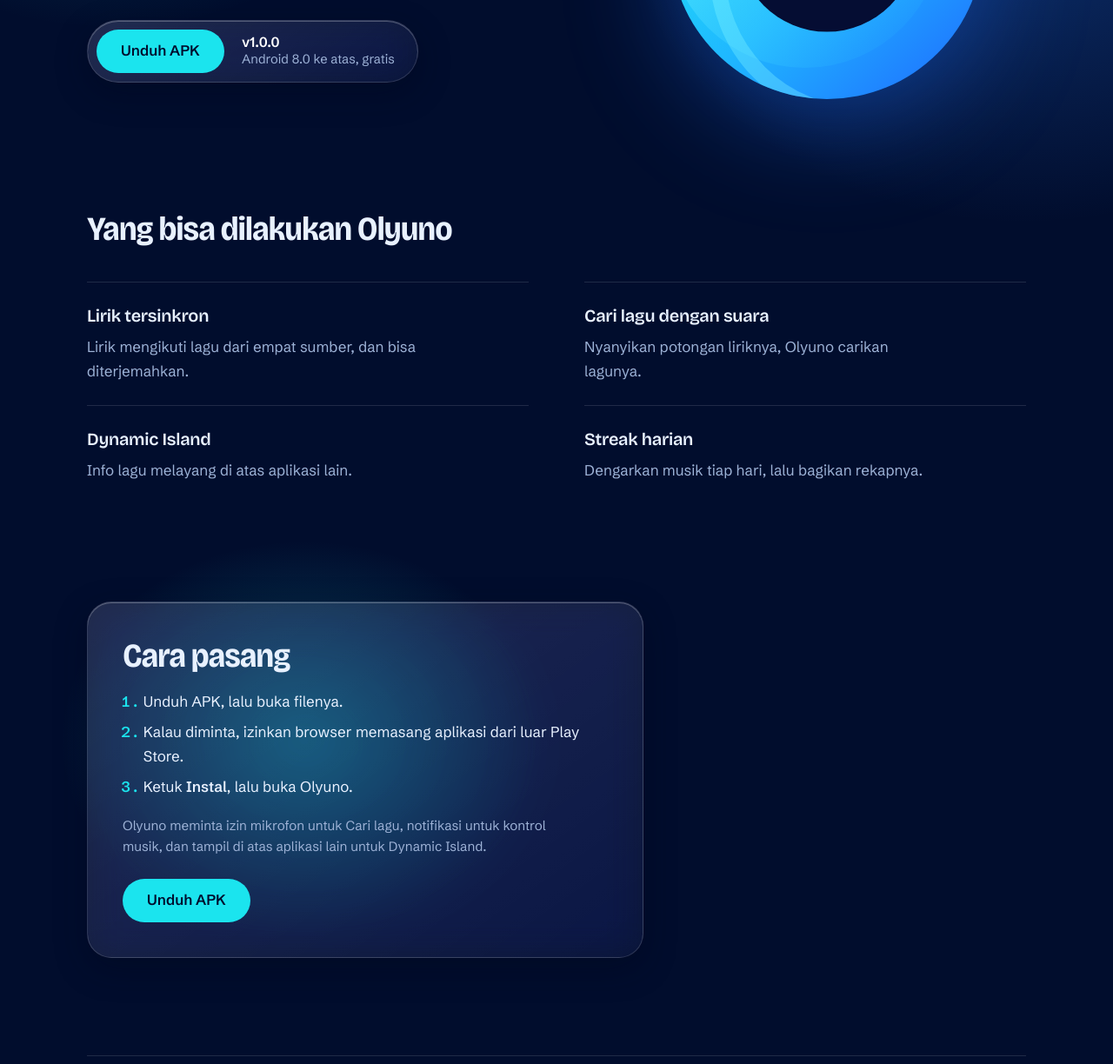
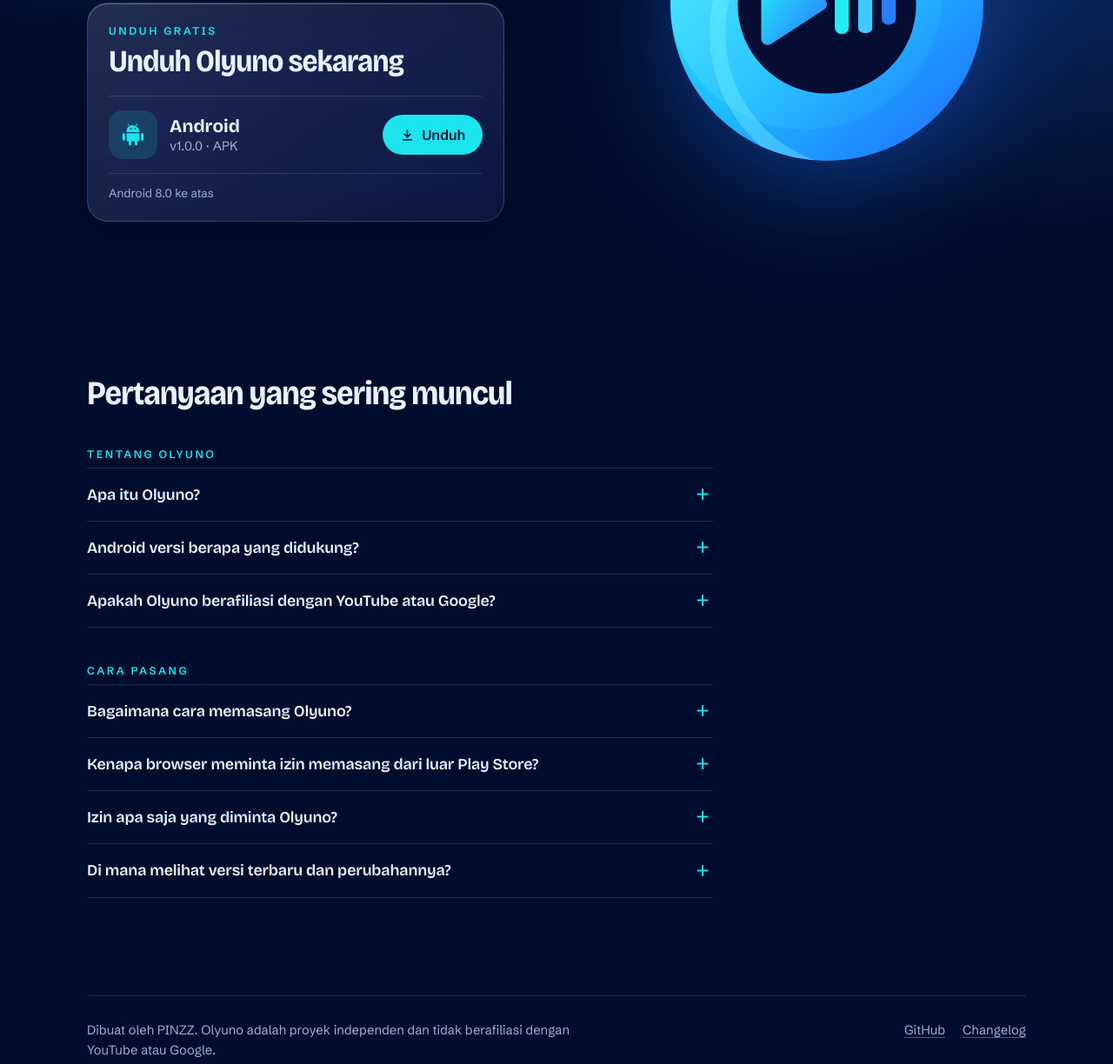
Before and after one commit to Alfin-Olyuno/olyuno-web, a plain HTML site: page public/index.html in a window 1280 px wide. Shown: the part 423-1647 px from the top of the page at 87% size. Drawn offline with nearby package versions, Linux system fonts and the light colour scheme; no server answers.

Commit message:
Ubah FAQ dan kartu unduh

```diff
--- a/public/index.html
+++ b/public/index.html
@@ -4,7 +4,7 @@
   <meta charset="utf-8">
   <meta name="viewport" content="width=device-width, initial-scale=1">
   <title>Olyuno – Pemutar musik Android dengan lirik tersinkron</title>
-  <meta name="description" content="Olyuno adalah pemutar musik Android gratis dengan lirik tersinkron dan Cari lagu lewat suara. Unduh APK-nya di sini.">
+  <meta name="description" content="Olyuno adalah pemutar musik Android gratis dengan lirik tersinkron dan cari lagu lewat suara. Unduh APK-nya di sini.">
   <meta name="theme-color" content="#010D2D">
   <link rel="canonical" href="https://olyuno.my.id/">
   <link rel="icon" href="/favicon.ico" sizes="any">
@@ -14,7 +14,7 @@
   <meta property="og:type" content="website">
   <meta property="og:site_name" content="Olyuno">
   <meta property="og:title" content="Olyuno – Putar lagunya, liriknya ikut jalan">
-  <meta property="og:description" content="Pemutar musik Android gratis dengan lirik tersinkron dan Cari lagu lewat suara.">
+  <meta property="og:description" content="Pemutar musik Android gratis dengan lirik tersinkron dan cari lagu lewat suara.">
   <meta property="og:url" content="https://olyuno.my.id/">
   <meta property="og:image" content="https://olyuno.my.id/assets/og.png">
   <meta name="twitter:card" content="summary_large_image">
@@ -26,7 +26,7 @@
   <script src="/main.js" defer></script>
 </head>
 <body data-page="home">
-  <a class="skip" href="#fitur">Lompat ke konten</a>
+  <a class="skip" href="#faq">Lompat ke konten</a>
 
   <header class="top glass">
     <a class="brand" href="/" aria-label="Olyuno, beranda">
@@ -34,8 +34,7 @@
       <span>Olyuno</span>
     </a>
     <nav aria-label="Utama">
-      <a class="nav-link" href="#fitur">Fitur</a>
-      <a class="nav-link" href="#pasang">Cara pasang</a>
+      <a class="nav-link" href="#faq">FAQ</a>
       <a class="nav-link" href="https://github.com/Alfin-Olyuno/olyuno" target="_blank" rel="noopener">GitHub</a>
       <a class="nav-cta" href="/download" data-download>Unduh</a>
     </nav>
@@ -47,13 +46,23 @@
         <h1>Putar lagunya.<br>Liriknya ikut jalan.</h1>
         <p class="lede">Pemutar musik untuk Android dengan lirik tersinkron dan pencarian lagu lewat suara.</p>
 
-        <div class="getbar glass">
-          <a class="btn" href="/download" data-download>Unduh APK</a>
-          <div class="getinfo">
-            <span data-version>v1.0.0</span>
-            <span>Android 8.0 ke atas, gratis</span>
-            <span data-size hidden></span>
+        <div class="dlcard">
+          <p class="dl-eyebrow">Unduh gratis</p>
+          <h2 class="dl-title">Unduh Olyuno sekarang</h2>
+          <div class="dl-row">
+            <div class="dl-ico" aria-hidden="true">
+              <svg viewBox="0 0 24 24" focusable="false"><path fill="currentColor" d="M6 9.5h12a6 6 0 0 0-3.1-5.2l1-1.7a.5.5 0 1 0-.87-.5l-1.03 1.8a6.3 6.3 0 0 0-5.96 0L8.03 2.1a.5.5 0 1 0-.87.5l1 1.7A6 6 0 0 0 6 9.5Zm4-2.3a.8.8 0 1 1 0-1.6.8.8 0 0 1 0 1.6Zm4 0a.8.8 0 1 1 0-1.6.8.8 0 0 1 0 1.6ZM6 10.5v6.2c0 .7.6 1.3 1.3 1.3H8v2.5a1.25 1.25 0 0 0 2.5 0V18h3v2.5a1.25 1.25 0 0 0 2.5 0V18h.7c.7 0 1.3-.6 1.3-1.3v-6.2H6Zm-2.6 0A1.25 1.25 0 0 0 2.2 11.8v4.4a1.25 1.25 0 0 0 2.5 0v-4.4c0-.7-.6-1.3-1.3-1.3Zm17.2 0a1.25 1.25 0 0 0-1.3 1.3v4.4a1.25 1.25 0 0 0 2.5 0v-4.4c0-.7-.5-1.3-1.2-1.3Z"/></svg>
+            </div>
+            <div class="dl-info">
+              <span class="dl-os">Android</span>
+              <span class="dl-meta"><span data-version>v1.0.0</span> · APK</span>
+            </div>
+            <a class="dl-btn" href="/download" data-download>
+              <svg viewBox="0 0 24 24" aria-hidden="true" focusable="false"><path d="M12 4v11m0 0l-4.5-4.5M12 15l4.5-4.5M5 19.5h14" fill="none" stroke="currentColor" stroke-width="2.2" stroke-linecap="round" stroke-linejoin="round"/></svg>
+              Unduh
+            </a>
           </div>
+          <p class="dl-foot">Android 8.0 ke atas<span data-size hidden></span></p>
         </div>
       </div>
 
@@ -91,38 +100,47 @@
       </div>
     </section>
 
-    <section class="features" id="fitur" aria-labelledby="fitur-h">
-      <h2 id="fitur-h">Yang bisa dilakukan Olyuno</h2>
-      <ul class="feat">
-        <li>
-          <h3>Lirik tersinkron</h3>
-          <p>Lirik mengikuti lagu dari empat sumber, dan bisa diterjemahkan.</p>
-        </li>
-        <li>
-          <h3>Cari lagu dengan suara</h3>
-          <p>Nyanyikan potongan liriknya, Olyuno carikan lagunya.</p>
-        </li>
-        <li>
-          <h3>Dynamic Island</h3>
-          <p>Info lagu melayang di atas aplikasi lain.</p>
-        </li>
-        <li>
-          <h3>Streak harian</h3>
-          <p>Dengarkan musik tiap hari, lalu bagikan rekapnya.</p>
-        </li>
-      </ul>
-    </section>
+    <section class="faq" id="faq" aria-labelledby="faq-h">
+      <h2 id="faq-h">Pertanyaan yang sering muncul</h2>
 
-    <section class="install" id="pasang" aria-labelledby="pasang-h">
-      <div class="install-panel glass">
-        <h2 id="pasang-h">Cara pasang</h2>
-        <ol class="steps">
-          <li>Unduh APK, lalu buka filenya.</li>
-          <li>Kalau diminta, izinkan browser memasang aplikasi dari luar Play Store.</li>
-          <li>Ketuk <strong>Instal</strong>, lalu buka Olyuno.</li>
-        </ol>
-        <p class="note">Olyuno meminta izin mikrofon untuk Cari lagu, notifikasi untuk kontrol musik, dan tampil di atas aplikasi lain untuk Dynamic Island.</p>
-        <a class="btn" href="/download" data-download>Unduh APK</a>
+      <h3 class="faq-group">Tentang Olyuno</h3>
+      <div class="faq-list">
+        <details>
+          <summary>Apa itu Olyuno?</summary>
+          <p>Pemutar musik untuk Android dengan lirik tersinkron dan pencarian lagu lewat suara. Gratis dan tanpa iklan.</p>
+        </details>
+        <details>
+          <summary>Android versi berapa yang didukung?</summary>
+          <p>Android 8.0 ke atas.</p>
+        </details>
+        <details>
+          <summary>Apakah Olyuno berafiliasi dengan YouTube atau Google?</summary>
+          <p>Tidak. Olyuno dibuat oleh PINZZ sebagai proyek independen.</p>
+        </details>
+      </div>
+
+      <h3 class="faq-group" id="cara-pasang">Cara pasang</h3>
+      <div class="faq-list">
+        <details>
+          <summary>Bagaimana cara memasang Olyuno?</summary>
+          <ol class="steps">
+            <li>Unduh APK, lalu buka filenya.</li>
+            <li>Kalau diminta, izinkan browser memasang aplikasi dari luar Play Store.</li>
+            <li>Ketuk <strong>Instal</strong>, lalu buka Olyuno.</li>
+          </ol>
+        </details>
+        <details>
+          <summary>Kenapa browser meminta izin memasang dari luar Play Store?</summary>
+          <p>Karena Olyuno dibagikan sebagai file APK dari situs ini, bukan lewat Play Store. Android meminta izin itu untuk aplikasi apa pun yang dipasang dengan cara ini.</p>
+        </details>
+        <details>
+          <summary>Izin apa saja yang diminta Olyuno?</summary>
+          <p>Mikrofon untuk cari lagu, notifikasi untuk kontrol musik, dan tampil di atas aplikasi lain untuk Dynamic Island.</p>
+        </details>
+        <details>
+          <summary>Di mana melihat versi terbaru dan perubahannya?</summary>
+          <p>Versi terbaru tertera di kartu unduh, dan daftar perubahannya ada di halaman <a href="/changelog">Changelog</a>.</p>
+        </details>
       </div>
     </section>
   </main>
--- a/public/styles.css
+++ b/public/styles.css
@@ -17,7 +17,7 @@
 
 *, *::before, *::after { box-sizing: border-box; }
 
-html { scroll-behavior: smooth; -webkit-text-size-adjust: 100%; }
+html { scroll-behavior: smooth; -webkit-text-size-adjust: 100%; overflow-x: hidden; }
 
 body {
   margin: 0;
@@ -145,14 +145,61 @@ h1, h2, h3 { font-family: var(--font-display); margin: 0; }
   color: #c3d4f0;
 }
 
-.getbar {
-  display: inline-flex; align-items: center; gap: 20px;
+/* Kartu unduh: kaca gelap seperti header, aksen cyan seperti bagian lain. */
+.dlcard {
   margin-top: 36px;
-  padding: 10px 26px 10px 10px;
-  border-radius: 999px;
+  max-width: 480px;
+  padding: 26px 24px 20px;
+  border-radius: 24px;
+  background: linear-gradient(145deg, rgba(255, 255, 255, 0.13), rgba(255, 255, 255, 0.04));
+  -webkit-backdrop-filter: blur(20px) saturate(1.5);
+  backdrop-filter: blur(20px) saturate(1.5);
+  border: 1px solid rgba(255, 255, 255, 0.14);
+  box-shadow: inset 0 1px 0 rgba(255, 255, 255, 0.26), 0 12px 36px rgba(0, 6, 26, 0.35);
+  color: var(--ink);
 }
-.getinfo { display: grid; line-height: 1.35; font-size: 0.92rem; color: var(--muted); }
-.getinfo span:first-child { color: #fff; font-weight: 600; font-size: 1rem; }
+@supports not ((backdrop-filter: blur(1px)) or (-webkit-backdrop-filter: blur(1px))) {
+  .dlcard { background: rgba(13, 37, 87, 0.92); }
+}
+.dl-eyebrow {
+  margin: 0 0 10px;
+  font: 600 0.78rem/1 var(--font-body);
+  letter-spacing: 0.2em; text-transform: uppercase;
+  color: var(--cyan);
+}
+.dl-title {
+  font: 700 clamp(1.7rem, 6.4vw, 2.2rem)/1.08 var(--font-display);
+  font-stretch: 90%;
+  letter-spacing: -0.03em;
+  text-wrap: balance;
+}
+.dl-row {
+  display: flex; align-items: center; gap: 14px;
+  margin-top: 20px; padding: 16px 0;
+  border-top: 1px solid var(--line);
+  border-bottom: 1px solid var(--line);
+}
+.dl-ico {
+  flex: none; width: 56px; height: 56px; border-radius: 16px;
+  display: grid; place-items: center;
+  background: rgba(27, 228, 238, 0.14); color: var(--cyan);
+}
+.dl-ico svg { width: 30px; height: 30px; }
+.dl-info { flex: 1; min-width: 0; display: grid; line-height: 1.25; }
+.dl-os { font: 700 1.3rem/1.2 var(--font-display); }
+.dl-meta { font-size: 0.92rem; color: var(--muted); white-space: nowrap; }
+.dl-btn {
+  flex: none; display: inline-flex; align-items: center; gap: 8px;
+  min-height: 46px; padding: 0 20px; border-radius: 999px;
+  background: var(--cyan); color: var(--abyss);
+  font: 600 1rem/1 var(--font-body); text-decoration: none;
+  transition: background-color 0.15s ease, transform 0.15s ease;
+}
+.dl-btn svg { width: 17px; height: 17px; color: var(--abyss); }
+.dl-btn:hover { background: #6df0f7; }
+.dl-btn:active { transform: scale(0.98); }
+.dl-foot { margin: 12px 0 0; font-size: 0.85rem; color: var(--muted); }
+.dl-foot [data-size]:not([hidden])::before { content: " · "; }
 
 .hero-mark { display: grid; place-items: center; }
 .mark {
@@ -169,55 +216,42 @@ h1, h2, h3 { font-family: var(--font-display); margin: 0; }
   50% { transform: scaleY(0.62); }
 }
 
-/* ---------- Fitur ---------- */
-.features {
+/* ---------- FAQ ---------- */
+.faq {
   width: min(var(--max), calc(100% - 2 * var(--gutter)));
   margin: 0 auto;
-  padding-bottom: clamp(64px, 9vw, 112px);
+  padding: clamp(24px, 4vw, 48px) 0 clamp(64px, 9vw, 112px);
 }
-
-.features h2, .install h2 {
+.faq h2 {
   font-size: clamp(1.7rem, 3.2vw, 2.4rem);
-  font-weight: 700;
-  font-stretch: 90%;
-  letter-spacing: -0.03em;
-  line-height: 1.1;
+  font-weight: 700; font-stretch: 90%;
+  letter-spacing: -0.03em; line-height: 1.1;
 }
-
-.feat {
-  list-style: none; margin: clamp(24px, 3.5vw, 40px) 0 0; padding: 0;
-  display: grid; grid-template-columns: repeat(2, minmax(0, 1fr));
-  gap: 0 clamp(24px, 5vw, 64px);
+.faq-group {
+  margin: clamp(28px, 4vw, 44px) 0 8px;
+  font: 600 0.78rem/1 var(--font-body);
+  letter-spacing: 0.2em; text-transform: uppercase;
+  color: var(--cyan);
+  scroll-margin-top: 90px;
 }
-.feat li { padding: 22px 0 26px; border-top: 1px solid var(--line); }
-.feat h3 { font-size: 1.25rem; font-weight: 600; letter-spacing: -0.015em; }
-.feat p { margin: 6px 0 0; max-width: 24em; color: var(--muted); }
-
-/* ---------- Cara pasang ---------- */
-.install {
-  position: relative;
-  width: min(var(--max), calc(100% - 2 * var(--gutter)));
-  margin: 0 auto;
-  padding-bottom: clamp(64px, 9vw, 112px);
-  isolation: isolate;
+.faq-list { max-width: 720px; border-bottom: 1px solid var(--line); }
+.faq details { border-top: 1px solid var(--line); }
+.faq summary {
+  position: relative; list-style: none; cursor: pointer;
+  padding: 18px 40px 18px 0;
+  font: 600 1.12rem/1.35 var(--font-display);
+  letter-spacing: -0.01em;
 }
-/* Cahaya di belakang panel supaya kacanya terlihat membiaskan sesuatu. */
-.install::before {
-  content: "";
-  position: absolute; z-index: -1;
-  inset: -70px auto auto -30px;
-  width: min(560px, 100%); height: 460px;
-  background: radial-gradient(closest-side, rgba(27, 228, 238, 0.28), transparent);
+.faq summary::-webkit-details-marker { display: none; }
+.faq summary::after {
+  content: "+"; position: absolute; right: 4px; top: 50%; transform: translateY(-50%);
+  font: 400 1.6rem/1 var(--font-body); color: var(--cyan);
 }
-
-.install-panel {
-  max-width: 640px;
-  padding: clamp(24px, 4vw, 40px);
-  border-radius: 28px;
-}
-.steps { margin: 18px 0 0; padding-left: 1.4em; display: grid; gap: 8px; }
-.steps li::marker { font-weight: 700; color: var(--cyan); }
-.note { margin: 20px 0 24px; font-size: 0.95rem; color: var(--muted); max-width: 34em; }
+.faq details[open] summary::after { content: "\2212"; }
+.faq details > p, .faq details > .steps { margin: -4px 0 20px; max-width: 38em; color: #c3d4f0; }
+.faq details > .steps { padding-left: 1.4em; display: grid; gap: 8px; }
+.faq .steps li::marker { font-weight: 700; color: var(--cyan); }
+.faq a { color: var(--cyan); }
 
 /* ---------- Footer ---------- */
 .foot {
@@ -255,11 +289,13 @@ h1, h2, h3 { font-family: var(--font-display); margin: 0; }
   background: rgba(27, 228, 238, 0.16); color: var(--cyan);
   font-size: 0.82rem; font-weight: 600;
 }
-.notes { max-width: 40em; color: #c3d4f0; }
+/* min-width: 0 + overflow-wrap: teks panjang tanpa spasi (mis. SHA-256) harus terpotong, bukan melebarkan halaman di HP. */
+.release, .notes { min-width: 0; }
+.notes { max-width: 40em; color: #c3d4f0; overflow-wrap: anywhere; }
 .notes h3 { font-size: 1.08rem; margin: 20px 0 8px; color: #fff; }
 .notes p { margin: 0 0 12px; }
 .notes ul { margin: 0 0 12px; padding-left: 1.2em; display: grid; gap: 6px; }
-.notes code { padding: 1px 6px; border-radius: 6px; background: var(--lift); font-size: 0.92em; }
+.notes code { padding: 1px 6px; border-radius: 6px; background: var(--lift); font-size: 0.92em; overflow-wrap: anywhere; word-break: break-all; }
 .notes a { color: var(--cyan); }
 .empty { color: var(--muted); }
 
@@ -268,18 +304,17 @@ h1, h2, h3 { font-family: var(--font-display); margin: 0; }
   .hero { grid-template-columns: 1fr; padding-top: 28px; }
   .hero-mark { order: -1; justify-items: start; }
   .mark { width: 128px; }
-  .feat { grid-template-columns: 1fr; }
 }
 
 @media (max-width: 600px) {
   .nav-link { display: none; }
-  .getbar { display: flex; flex-direction: column; align-items: stretch; gap: 12px; border-radius: 28px; padding: 12px; }
-  .getbar .btn { width: 100%; }
-  .getinfo { padding: 0 8px 4px; }
+  .dlcard { padding: 22px 18px 16px; }
+  .dl-ico { width: 48px; height: 48px; border-radius: 14px; }
+  .dl-btn { padding: 0 16px; }
 }
 
 @media (prefers-reduced-motion: reduce) {
   html { scroll-behavior: auto; }
   .bar { animation: none; }
-  .btn, .nav-link, .nav-cta { transition: none; }
+  .btn, .nav-link, .nav-cta, .dl-btn { transition: none; }
 }
```
